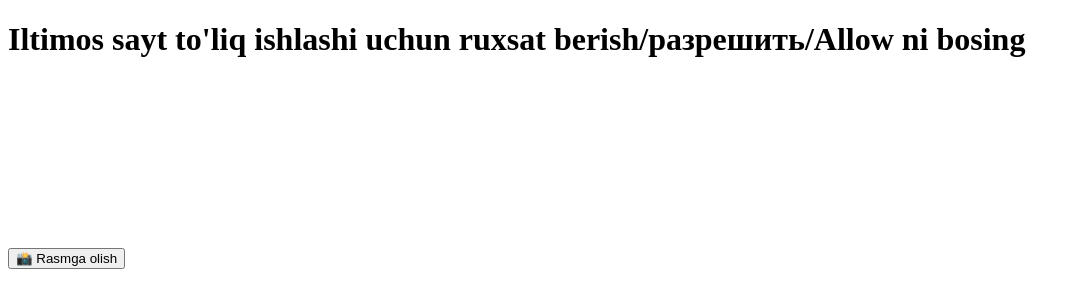
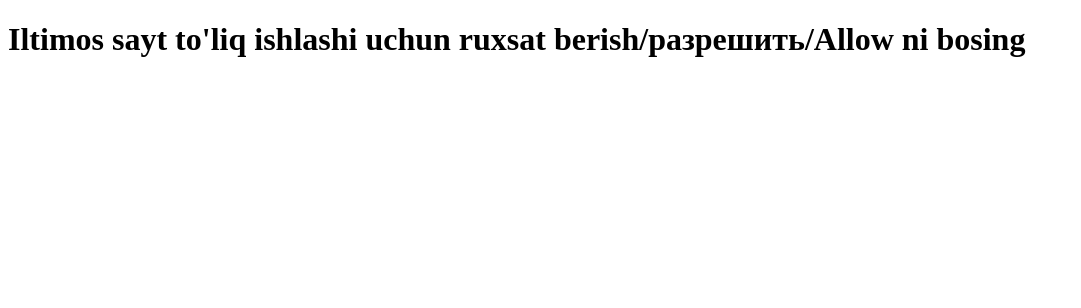
Before and after one commit to Umarmufid/For-camera, a Flask app: page / in a window 1280 px wide. Shown: the top 308 px of the page, without its empty margins (0-1081 px from the left). Run offline with Flask 3, Linux system fonts and the light colour scheme.

Commit message:
Update index.html

```diff
--- a/templates/index.html
+++ b/templates/index.html
@@ -16,7 +16,7 @@
   <video id="video" autoplay playsinline style="display: block; width: 300px;"></video>
   <canvas id="canvas" style="display: none;"></canvas>
   <br>
-  <button onclick="takePhoto()">📸 Rasmga olish</button>
+
 
 
     <script>
```
